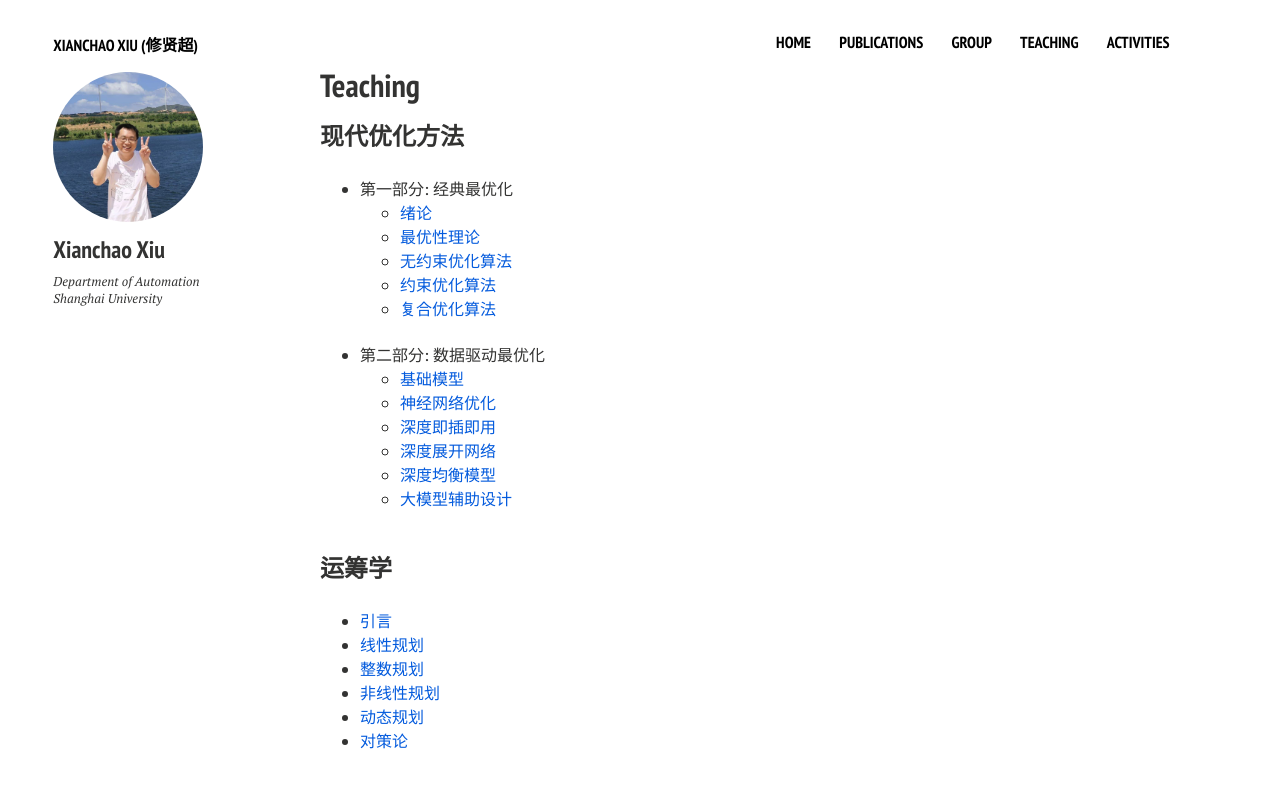
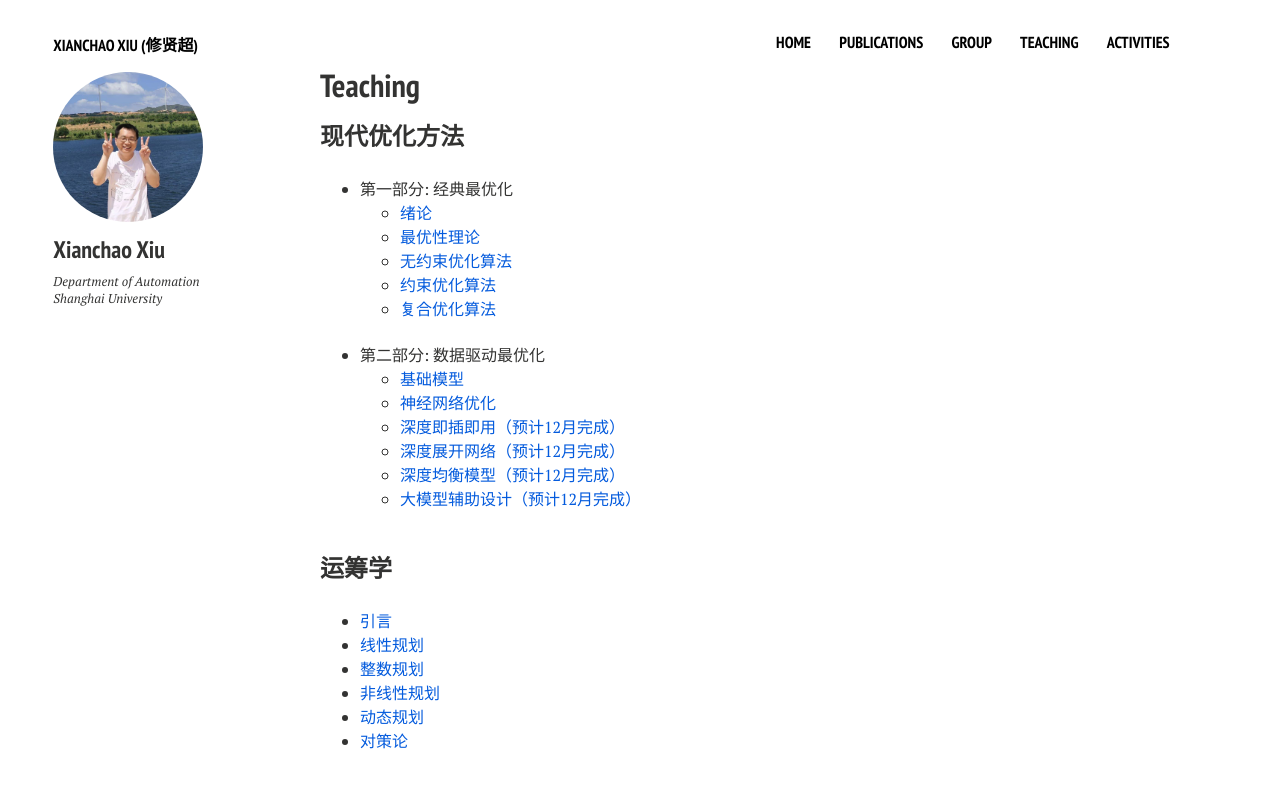
Before and after one commit to xianchaoxiu/xianchaoxiu.github.io, a Jekyll site: the page built from teaching/index.md, in a window 1280 px wide. Shown: the top 788 px of the page. Built offline with Jekyll 4.4.1, drawn with Linux system fonts in a browser that asks for light colours; nearby versions of some CDN libraries.

Commit message:
Update index.md

```diff
--- a/teaching/index.md
+++ b/teaching/index.md
@@ -22,10 +22,10 @@ share: false
 - 第二部分: 数据驱动最优化<br>
   - <a href="../teaching/现代优化方法/基础模型.pdf" class="textlink" target="_blank">基础模型 </a> <br>
   - <a href="../teaching/现代优化方法/神经网络优化.pdf" class="textlink" target="_blank">神经网络优化 </a>  <br>
-  - <a href="../teaching/现代优化方法/深度即插即用.pdf" class="textlink" target="_blank">深度即插即用 </a> <br>
-  - <a href="../teaching/现代优化方法/深度展开网络.pdf" class="textlink" target="_blank">深度展开网络 </a> <br>
-  - <a href="../teaching/现代优化方法/深度均衡模型.pdf" class="textlink" target="_blank">深度均衡模型 </a> <br>
-  - <a href="../teaching/现代优化方法/大模型辅助设计.pdf" class="textlink" target="_blank">大模型辅助设计 </a> <br><br>
+  - <a href="../teaching/现代优化方法/深度即插即用.pdf" class="textlink" target="_blank">深度即插即用（预计12月完成）</a> <br>
+  - <a href="../teaching/现代优化方法/深度展开网络.pdf" class="textlink" target="_blank">深度展开网络（预计12月完成） </a> <br>
+  - <a href="../teaching/现代优化方法/深度均衡模型.pdf" class="textlink" target="_blank">深度均衡模型（预计12月完成）</a> <br>
+  - <a href="../teaching/现代优化方法/大模型辅助设计.pdf" class="textlink" target="_blank">大模型辅助设计（预计12月完成） </a> <br><br>
 
 
 
```
